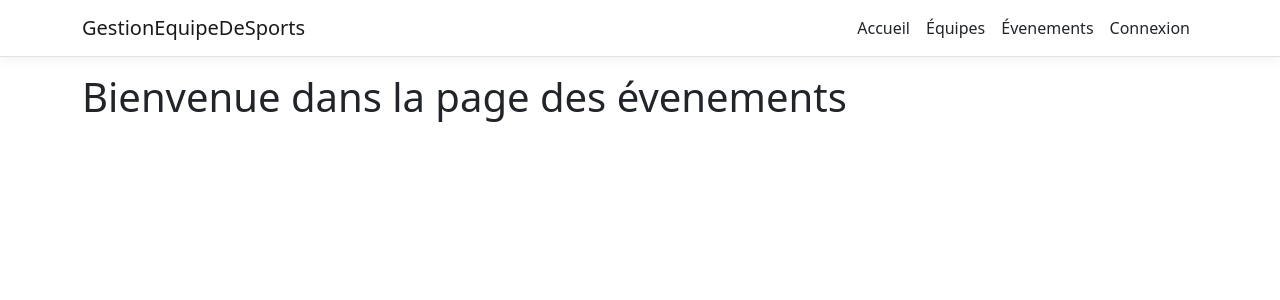
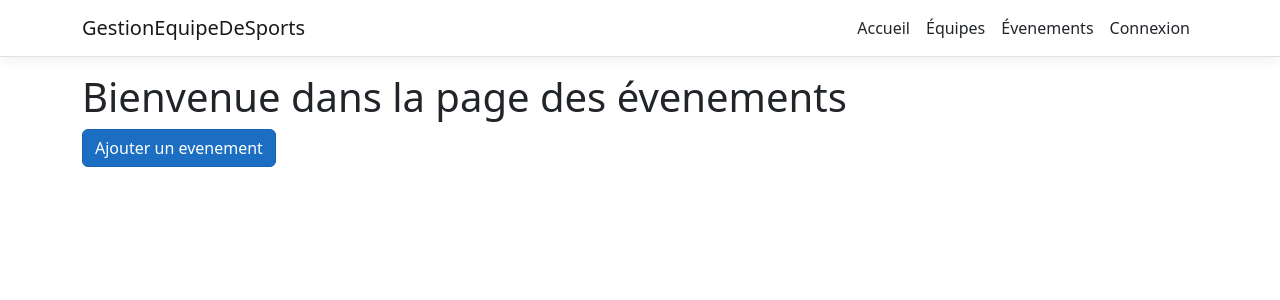
Before and after one commit to DFC-Informatique-Cegep-de-Sainte-Foy/GestionEquipesSportives, a React (Create React App) app in the folder GestionEquipeDeSports/GES_API/ClientApp/: page /evenements in a window 1280 px wide. Shown: the top 300 px of the page. Built offline with nearby package versions, Linux system fonts and the light colour scheme.

Commit message:
ajout des fonctions

```diff
--- a/GestionEquipeDeSports/GES_API/ClientApp/package.json
+++ b/GestionEquipeDeSports/GES_API/ClientApp/package.json
@@ -3,15 +3,17 @@
   "version": "0.1.0",
   "private": true,
   "dependencies": {
-    "bootstrap": "^5.1.3",
+    "bootstrap": "^5.2.3",
     "http-proxy-middleware": "^2.0.6",
     "jquery": "^3.6.0",
     "merge": "^2.1.1",
     "oidc-client": "^1.11.5",
     "react": "^18.2.0",
+    "react-bootstrap": "^2.7.2",
     "react-dom": "^18.2.0",
     "react-router-bootstrap": "^0.26.1",
-    "react-router-dom": "^6.3.0",
+    "react-router-dom": "^6.8.2",
+    "react-router-native": "^6.8.2",
     "react-scripts": "^5.0.1",
     "reactstrap": "^9.1.1",
     "rimraf": "^3.0.2",
--- a/GestionEquipeDeSports/GES_API/ClientApp/src/components/Evenements.js
+++ b/GestionEquipeDeSports/GES_API/ClientApp/src/components/Evenements.js
@@ -1,9 +1,13 @@
 import React from "react";
+import Button from 'react-bootstrap/Button'
+import {Link} from 'react-router-dom';
 
 export function Evenements(){
+
     return(
         <div>
             <h1>Bienvenue dans la page des évenements</h1>
+            <Button class="btn btn-success" ><Link to={'./formulaireEvenement'}/>Ajouter un evenement</Button>
         </div>
     );
 }
--- a/GestionEquipeDeSports/GES_API/ClientApp/src/components/FormulaireEvenement.js
+++ b/GestionEquipeDeSports/GES_API/ClientApp/src/components/FormulaireEvenement.js
@@ -1,4 +1,4 @@
-import React, { useState } from "react";
+import React from "react";
 import Form from 'react-bootstrap/Form';
 import Button from 'react-bootstrap/Button'
 
```
Also changed, not shown: GestionEquipeDeSports/GES_API/ClientApp/src/AppRoutes.js (+6 -1 lines), 1 other file (tests, documents, lock files or other folders).
